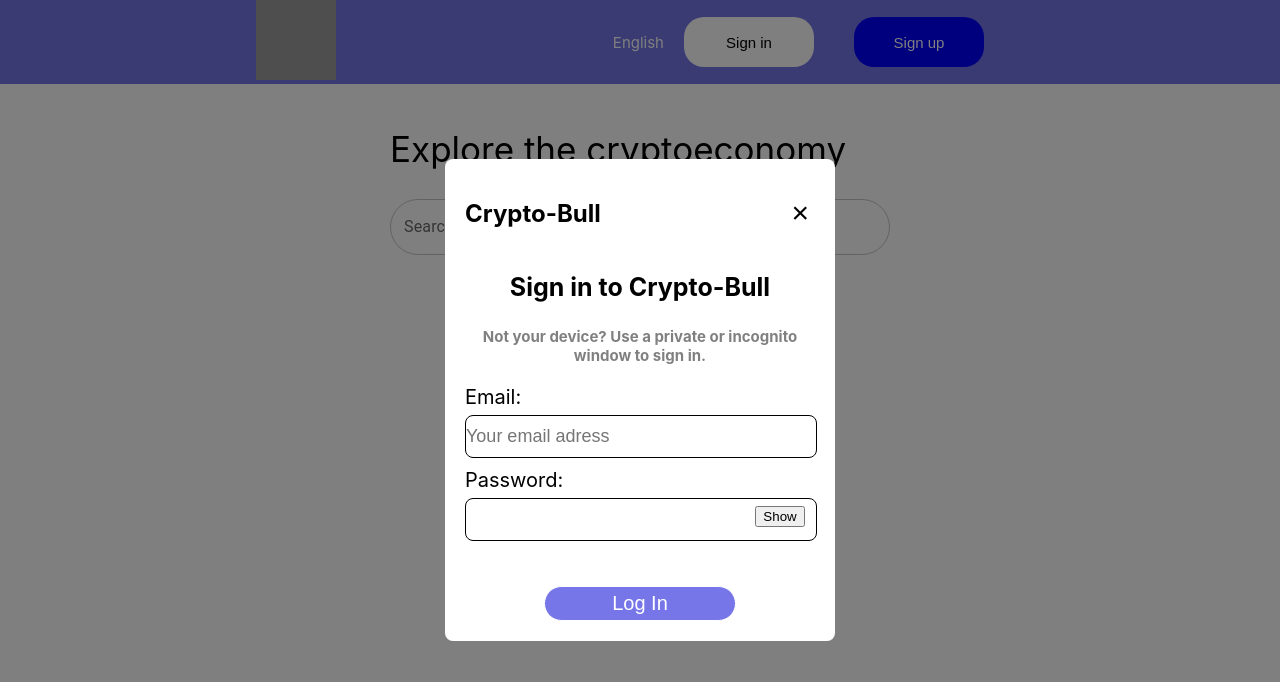
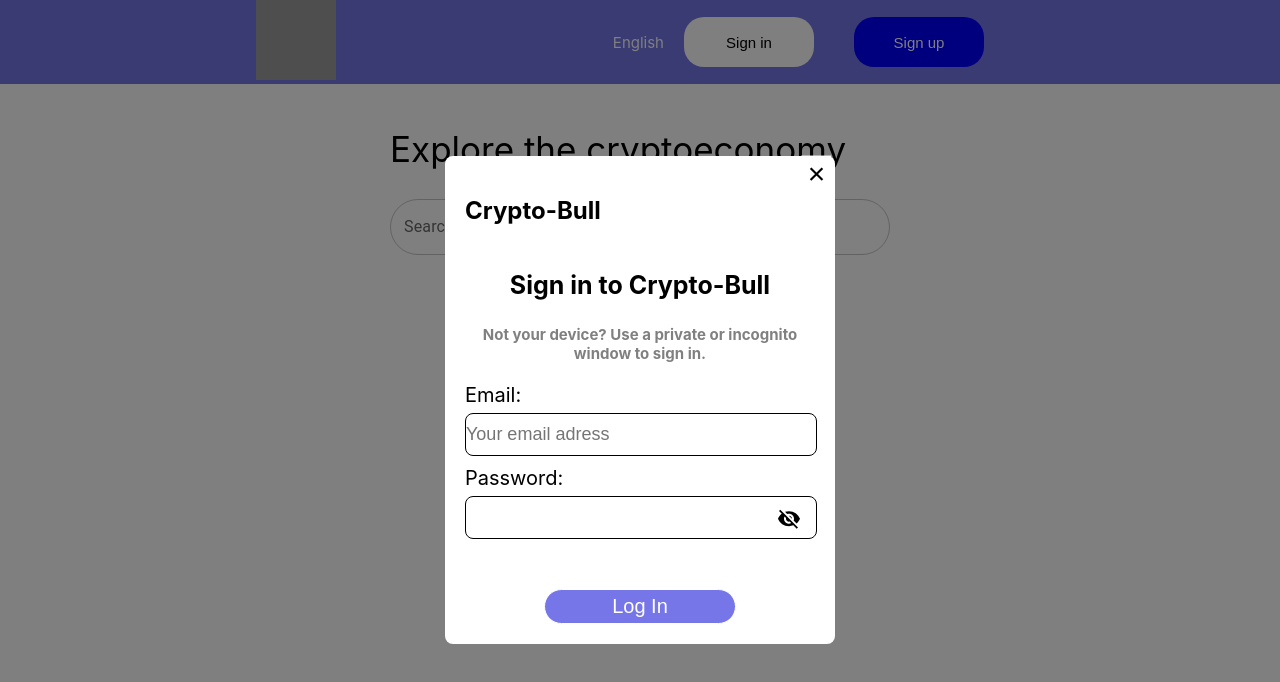
Before and after one commit to AlexanderSemenuk/WebCryptoApp, a React (Create React App) app: page / in a window 1280 px wide. Both pictures are taken after a click on the element "Sign in". Shown: the top 682 px of the page. Built offline with nearby package versions, Linux system fonts and the light colour scheme; no server answers; grey boxes are pictures that could not be loaded.

Commit message:
updated hide password button

```diff
--- a/src/components/modalLogin/ModalLogin.js
+++ b/src/components/modalLogin/ModalLogin.js
@@ -1,6 +1,9 @@
 import React, { useState, useEffect } from "react";
 
 import "./ModalLogin.scss";
+
+import VisibilityIcon from "@mui/icons-material/Visibility";
+import VisibilityOffIcon from "@mui/icons-material/VisibilityOff";
 
 const LoginForm = ({ onClose }) => {
   const [userdata, setUserdata] = useState({ email: "", password: "" });
@@ -77,7 +80,7 @@
               type="button"
               onClick={() => setShowPassword(!showPassword)}
             >
-              {showPassword ? "Hide" : "Show"}
+              {showPassword ? <VisibilityIcon /> : <VisibilityOffIcon />}
             </button>
           </div>
         </label>
--- a/src/components/modalLogin/ModalLogin.scss
+++ b/src/components/modalLogin/ModalLogin.scss
@@ -28,6 +28,7 @@
                 color: black;
                 background-color: white;
                 max-width: 100%;
+                transform: translateY(-104%) translateX(55%);
             }
 
             &__img {
@@ -57,9 +58,11 @@
                 padding: 3px 0;
 
                 &__button {
-                    margin-left: 80%;
+                    margin-left: 85%;
+                    transform: translateY(-115%);
+                    border: none;
                     cursor: pointer;
-                    transform: translateY(-39px);
+                    background-color: #fff;
                 }
             }
         }
```
